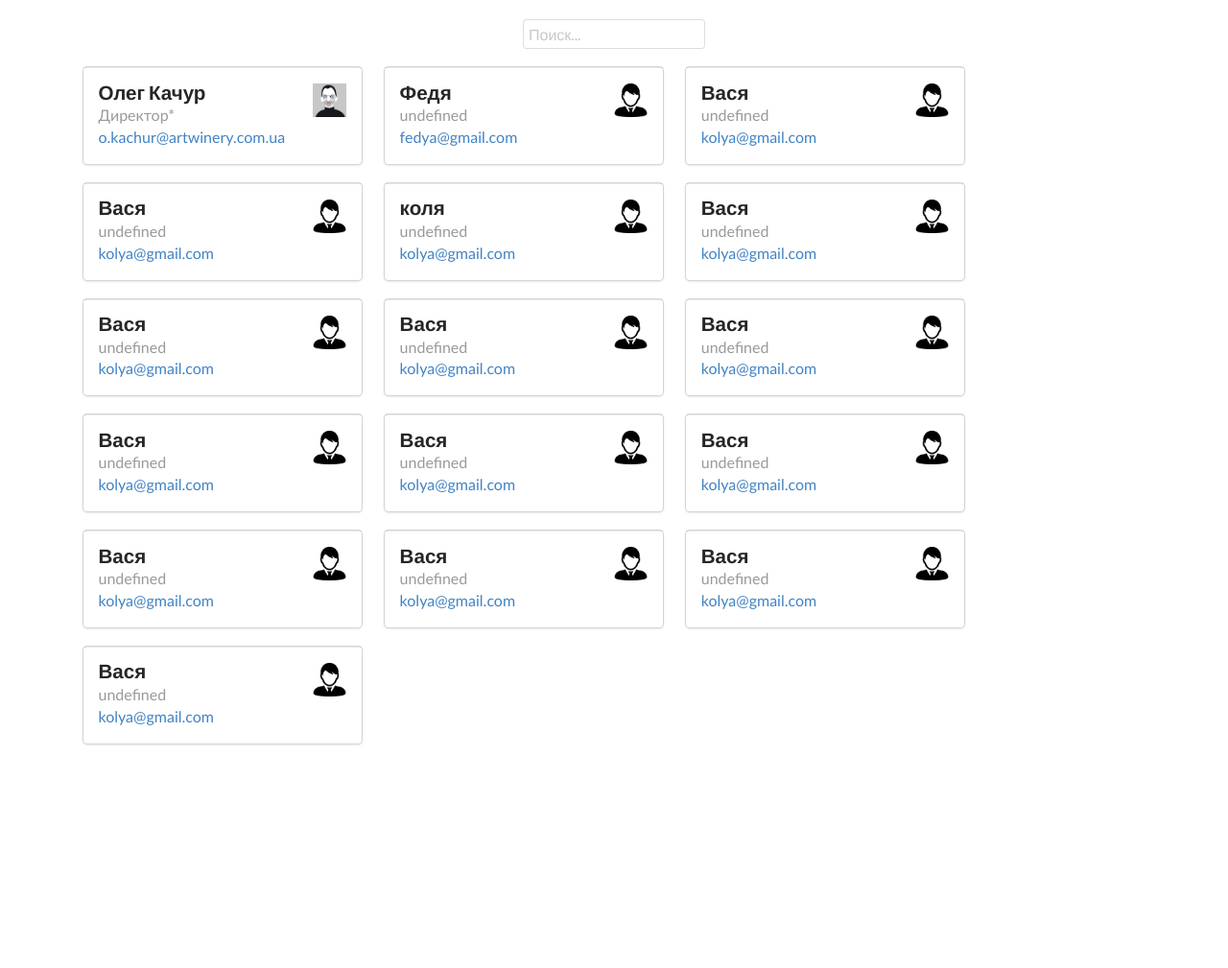
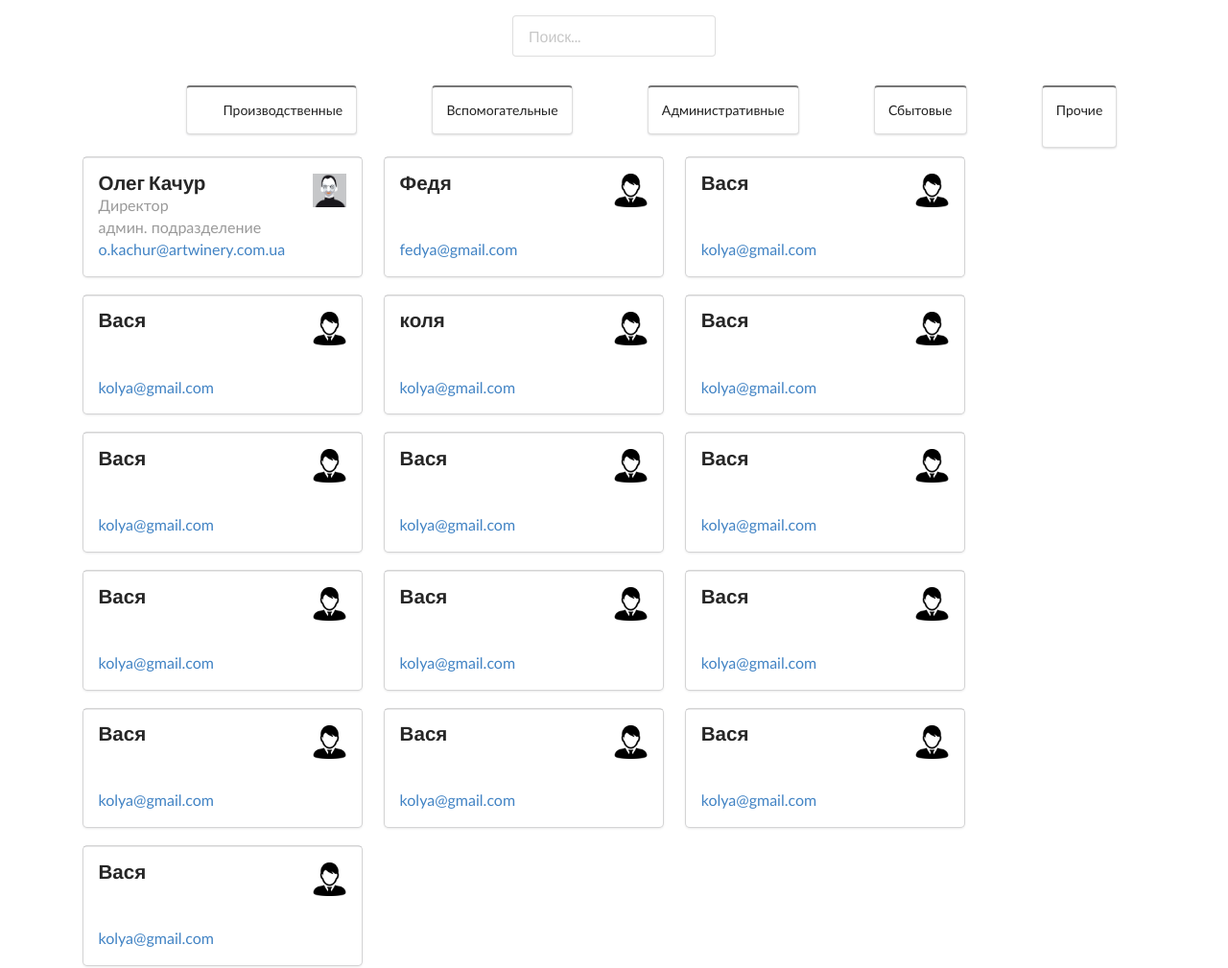
Before and after one commit to vinosgrayapple/spravochnik-Address, a website: page index.html in a window 1280 px wide. Shown: the whole page at 96% size. Before the commit the page ends 800 px from the top, so only its background shows below. Drawn offline with nearby package versions, Linux system fonts and the light colour scheme.

Commit message:
06/11/2018

```diff
--- a/css/style.css
+++ b/css/style.css
@@ -1,14 +1,23 @@
-*
-{
+* {
     padding: 0;
     margin: 0;
 }
-body
-{
+.tomborder {
+    border: 1px solid tomato;
+}
+body {
     font-family:Calibri, sans-serif;
     font-size: 16px;
 }
-section {
+.units {
+    display: flex !important;
+    flex-wrap: wrap;
+    justify-content: space-around;
+}
+.ui.compact.grey.segment {
+    cursor: pointer;
+}
+/* section {
     margin: 20px auto;
 }
 header {
@@ -20,14 +29,15 @@ header {
     flex-direction: row;
 }
 #search {
-    /* margin: auto; */
-    padding: 5px;
-    /* width: inherit; */
+     margin: auto;
+     padding: 5px;
+     width: inherit;
 
 
-}
+} */
+
 .block_search {
-    margin: auto;
+    margin: 30px auto;
 }
 /* #tmpl {
     display: flex;
@@ -77,7 +87,7 @@ header {
     font-size: 1em;
     color: rgba(0,0,0,.4);
 }
-.card>.content {
+.card > .content {
     -webkit-box-flex: 1;
     -ms-flex-positive: 1;
     flex-grow: 1;
--- a/index.html
+++ b/index.html
@@ -15,12 +15,36 @@
     <title>Справочник адресов корпоративной электронной почты</title>
 </head>
 <body>
-<header>
-    <div class="block_search ui input">
-        <input type="text" placeholder="Поиск..." id="search">
+
+<div class="ui container center aligned grid" >
+    <div class="ui input block_search ">
+    <input type="text" placeholder="Поиск..." id="search" data-content="Поиск по базе работников ЧАО Артвайнери" >
     </div>
-</header>
-  <section>
+</div>
+
+<div class="ui container units">
+            <div></div>
+            <div class="ui compact grey segment">
+                    <p>
+                        <i class="box green icon"></i>
+                        Производственные
+                    </p>
+            </div>
+            <div class="ui compact grey segment">
+                    <p>Вспомогательные</p>
+            </div>
+            <div class="ui compact grey segment">
+                    <p>Административные</p>
+            </div>
+            <div class="ui compact grey segment">
+                    <p>Сбытовые</p>
+            </div>
+            <div class="ui compact grey segment">
+                    <p>Прочие</p>
+            </div>
+
+
+</div>
       <div id="tmpl" class="ui container"></div>
   </section>
 <script src="script.js"></script>
--- a/script.js
+++ b/script.js
@@ -1,11 +1,12 @@
 let template = document.querySelector('#tmpl');
 let search = document.querySelector('#search');
-
+let units = document.querySelectorAll('.ui.compact.segment');
 users = [
     {
         name: "Олег Качур",
         email: "o.kachur@artwinery.com.ua",
-        position: "Директор*",
+        position: "Директор",
+        unit: "админ. подразделение",
         img: "images/avatar/large/steve.jpg"
     },
     {
@@ -65,6 +66,9 @@ users = [
         email: "kolya@gmail.com"
     }
 ];
+units.forEach(unit => unit.addEventListener('click',() => {
+    this.querySelector('i').classList.toggle('checkmark');
+}));
 search.addEventListener('keyup', () => {
     // console.log('hi');
     // console.log('<li class="">' + b.name + '<br>' +'<a href="mailto:'+ b.email + '">' + b.email + '</a>' +'</li>')
@@ -85,7 +89,10 @@ search.addEventListener('keyup', () => {
           ${b.name}
           </div>
           <div class="meta">
-          ${b.position}
+          ${b.position || "&nbsp;"}
+          </div>
+          <div class="meta">
+          ${b.unit ||"&nbsp;"}
           </div>
           <div class="description">
           <a href="mailto:${b.email}">${b.email}</a>
@@ -109,7 +116,10 @@ const inHTML = users.reduce((a,b) => {
       ${b.name}
       </div>
       <div class="meta">
-      ${b.position}
+      ${b.position || "&nbsp;"}
+      </div>
+      <div class="meta">
+      ${b.unit || "&nbsp;"}
       </div>
       <div class="description">
       <a href="mailto:${b.email}">${b.email}</a>
```
Also changed, not shown: 1 other file.
